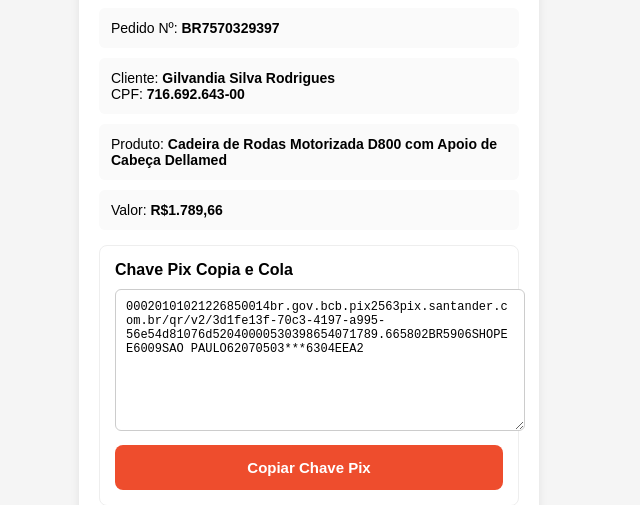
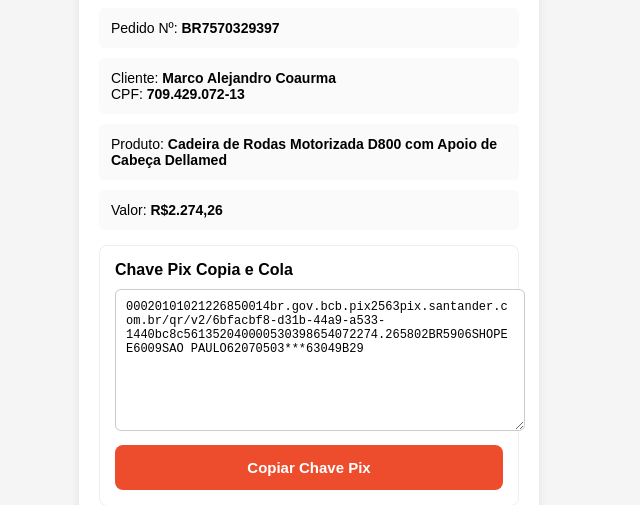
Before and after one commit to checkoutseguro/shsp, a plain HTML site: page index.html in a window 1280 px wide. Shown: the part 335-840 px from the top of the page, 331-971 px from the left. Drawn offline with Linux system fonts and the light colour scheme.

Commit message:
Update client information and product value in index.html

```diff
--- a/index.html
+++ b/index.html
@@ -161,8 +161,8 @@ Pedido Nº: <strong id="pedido"></strong>
 </div>
 
 <div class="info">
-Cliente: <strong>Gilvandia Silva Rodrigues</strong><br>
-CPF: <strong>716.692.643-00</strong>
+Cliente: <strong>Marco Alejandro Coaurma</strong><br>
+CPF: <strong>709.429.072-13</strong>
 </div>
 
 <div class="info">
@@ -170,7 +170,7 @@ Produto: <strong>Cadeira de Rodas Motorizada D800 com Apoio de Cabeça Dellamed<
 </div>
 
 <div class="info">
-Valor: <strong>R$1.789,66</strong>
+Valor: <strong>R$2.274,26</strong>
 </div>
 
 <div class="pix-box">
@@ -179,7 +179,7 @@ Valor: <strong>R$1.789,66</strong>
 Chave Pix Copia e Cola
 </div>
 
-<textarea id="pix" readonly onclick="this.select()">00020101021226850014br.gov.bcb.pix2563pix.santander.com.br/qr/v2/3d1fe13f-70c3-4197-a995-56e54d81076d52040000530398654071789.665802BR5906SHOPEE6009SAO PAULO62070503***6304EEA2</textarea>
+<textarea id="pix" readonly onclick="this.select()">00020101021226850014br.gov.bcb.pix2563pix.santander.com.br/qr/v2/6bfacbf8-d31b-44a9-a533-1440bc8c561352040000530398654072274.265802BR5906SHOPEE6009SAO PAULO62070503***63049B29</textarea>
 
 <button onclick="copiar()">Copiar Chave Pix</button>
 
```
